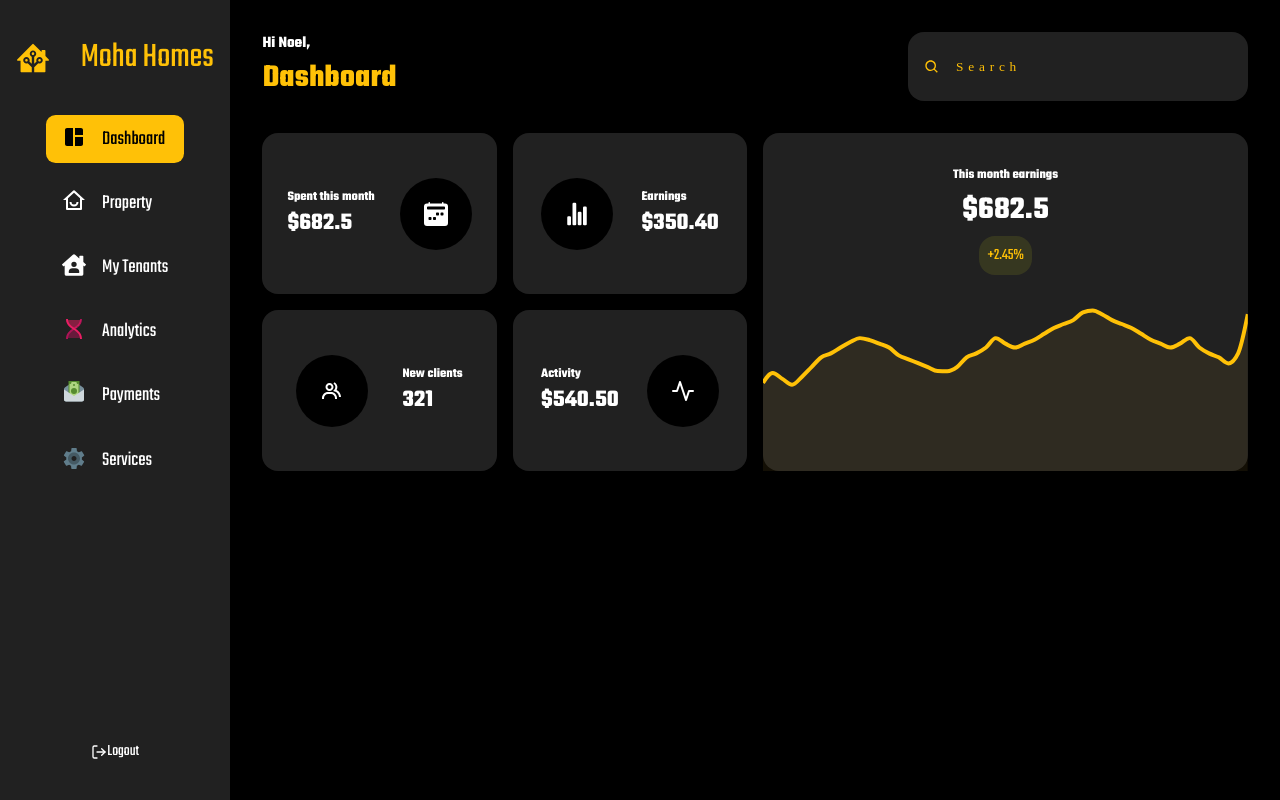
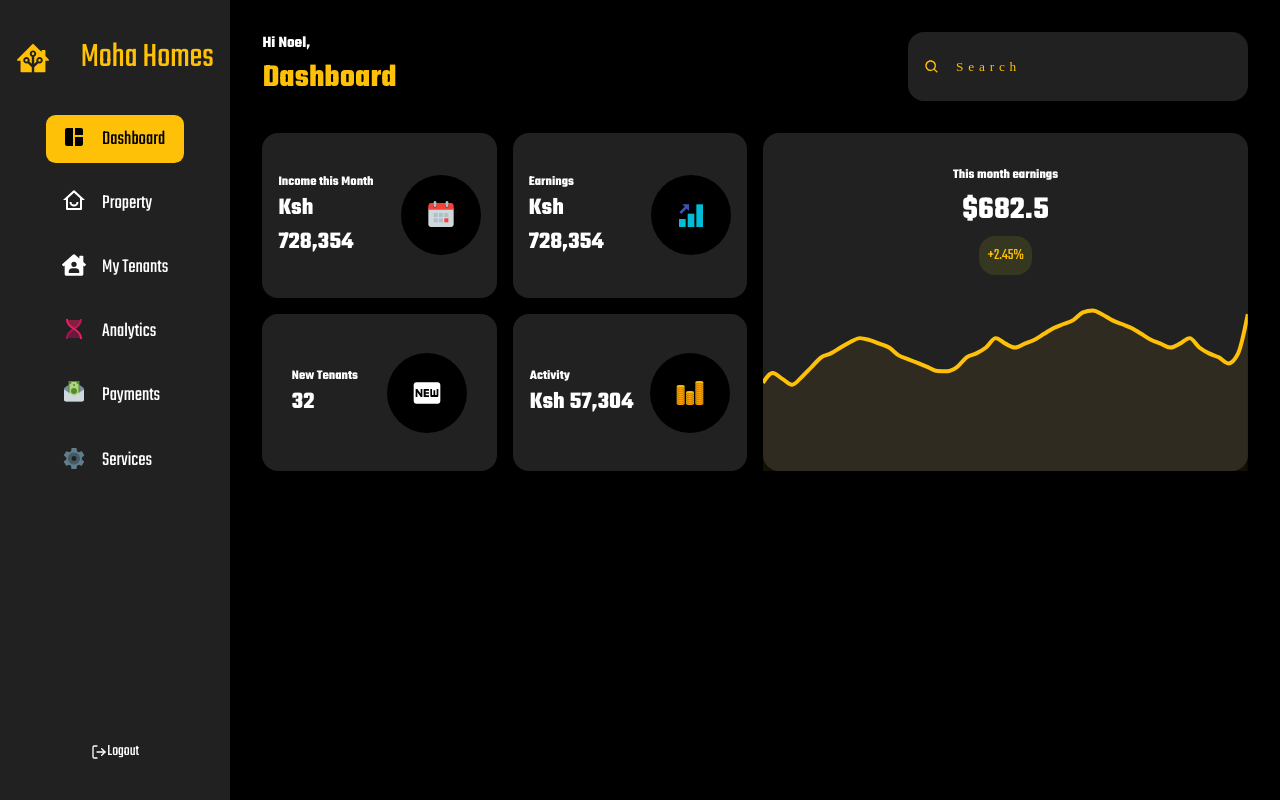
Before and after one commit to NoelOsiro/mohaapts, a React (Create React App) app: page / in a window 1280 px wide. Built offline with nearby package versions, Linux system fonts and the light colour scheme.

Commit message:
Analytics card reusable component

```diff
--- /dev/null
+++ b/src/Components/Cards/Card.tsx
@@ -0,0 +1,24 @@
+import React from "react";
+import styled from "styled-components";
+import { BsFillCalendar2WeekFill } from "react-icons/bs";
+import { IoStatsChart } from "react-icons/io5";
+import { BiGroup } from "react-icons/bi";
+import { FiActivity } from "react-icons/fi";
+import { Analytic } from "./cardStyles";
+import { ICard } from "./CardLists";
+
+
+const DataCard =(props:ICard)=> {
+    return (
+        <Analytic>
+            <div className="content">
+                <h5>{props.title}</h5>
+                <h2>{props.amount}</h2>
+            </div>
+            <div className="logo">
+                <props.icon/>
+            </div>
+        </Analytic>
+    );
+}
+export default DataCard;
--- /dev/null
+++ b/src/Components/Cards/CardLists.ts
@@ -0,0 +1,36 @@
+import { IconType } from "react-icons";
+import { BiGroup } from "react-icons/bi";
+import { BsFillCalendar2WeekFill } from "react-icons/bs";
+import { FcPlanner, FcPositiveDynamic, FcSalesPerformance } from "react-icons/fc";
+import { FiActivity } from "react-icons/fi";
+import { IoStatsChart } from "react-icons/io5";
+import { MdFiberNew } from "react-icons/md";
+
+export interface ICard{
+    title:string;
+    amount:string;
+    icon:IconType;
+
+}
+export const CardLists:ICard[]=[
+    {
+        title:"Income this Month",
+        amount:"Ksh 728,354",
+        icon:FcPlanner,
+    },
+    {
+        title:"Earnings",
+        amount:"Ksh 728,354",
+        icon:FcPositiveDynamic,
+    },
+    {
+        title:"New Tenants",
+        amount:"32",
+        icon:MdFiberNew,
+    },
+    {
+        title:"Activity",
+        amount:"Ksh 57,304",
+        icon:FcSalesPerformance ,
+    },
+]
--- /dev/null
+++ b/src/Components/Cards/cardStyles.tsx
@@ -0,0 +1,42 @@
+import styled, { css } from "styled-components";
+
+const cardStyles = css`
+  padding: 1rem 2rem 3rem 2rem;
+  border-radius: 1rem;
+  background-color: #212121;
+  color: white;
+`;
+
+export const Analytic = styled.div`
+    ${cardStyles};
+    padding: 1rem;
+    display: flex;
+    justify-content: space-evenly;
+    align-items: center;
+    gap: 1rem;
+    transition: 0.5s ease-in-out;
+    &:hover {
+      background-color: #ffc107;
+      color: black;
+      svg {
+        color: white;
+      }
+    }
+    .logo {
+      background-color: black;
+      border-radius: 3rem;
+      display: flex;
+      justify-content: center;
+      align-items: center;
+      padding: 1.5rem;
+      svg {
+        font-size: 2.0rem;
+      }
+    }
+    @media screen and (min-width: 280px) and (max-width: 720px) {
+      &:nth-of-type(3),
+      &:nth-of-type(4) {
+        flex-direction: row-reverse;
+      }
+    }
+`
--- a/src/Components/Navbar/Navbar.tsx
+++ b/src/Components/Navbar/Navbar.tsx
@@ -1,5 +1,4 @@
 import React from "react";
-import styled from "styled-components";
 import { BiSearch } from "react-icons/bi";
 import { Nav, Search, Title } from "./navStyles";
 
--- a/src/Pages/Analytics.tsx
+++ b/src/Pages/Analytics.tsx
@@ -1,100 +1,27 @@
 import React from "react";
 import styled from "styled-components";
-import { BsFillCalendar2WeekFill } from "react-icons/bs";
-import { IoStatsChart } from "react-icons/io5";
-import { BiGroup } from "react-icons/bi";
-import { FiActivity } from "react-icons/fi";
-import { css } from "styled-components";
+import { CardLists } from "../Components/Cards/CardLists";
+import DataCard from "../Components/Cards/Card";
 
-const cardStyles = css`
-  padding: 1rem 2rem 3rem 2rem;
-  border-radius: 1rem;
-  background-color: #212121;
-  color: white;
-`;
+
 
 
 export default function Analytics() {
   return (
     <Section>
-      <div className="analytic ">
-        <div className="content">
-          <h5>Spent this month</h5>
-          <h2>$682.5</h2>
-        </div>
-        <div className="logo">
-          <BsFillCalendar2WeekFill />
-        </div>
-      </div>
-      <div className="analytic">
-        <div className="logo">
-          <IoStatsChart />
-        </div>
-        <div className="content">
-          <h5>Earnings</h5>
-          <h2>$350.40</h2>
-        </div>
-      </div>
-      <div className="analytic">
-        <div className="logo">
-          <BiGroup />
-        </div>
-        <div className="content">
-          <h5>New clients</h5>
-          <h2>321</h2>
-        </div>
-      </div>
-      <div className="analytic ">
-        <div className="content">
-          <h5>Activity</h5>
-          <h2>$540.50</h2>
-        </div>
-        <div className="logo">
-          <FiActivity />
-        </div>
-      </div>
+      {CardLists.map((card)=>(
+        <DataCard title={card.title}
+        amount={card.amount} icon={card.icon}/>
+      ))}
     </Section>
   );
 }
+
 const Section = styled.section`
   display: grid;
   grid-template-columns: repeat(2, 1fr);
   gap: 1rem;
-  .analytic {
-    ${cardStyles};
-    padding: 1rem;
-    display: flex;
-    justify-content: space-evenly;
-    align-items: center;
-    gap: 1rem;
-    transition: 0.5s ease-in-out;
-    &:hover {
-      background-color: #ffc107;
-      color: black;
-      svg {
-        color: white;
-      }
-    }
-    .logo {
-      background-color: black;
-      border-radius: 3rem;
-      display: flex;
-      justify-content: center;
-      align-items: center;
-      padding: 1.5rem;
-      svg {
-        font-size: 1.5rem;
-      }
-    }
-  }
-
   @media screen and (min-width: 280px) and (max-width: 720px) {
     grid-template-columns: repeat(auto-fill, minmax(220px, 1fr));
-    .analytic {
-      &:nth-of-type(3),
-      &:nth-of-type(4) {
-        flex-direction: row-reverse;
-      }
-    }
   }
 `;
```
